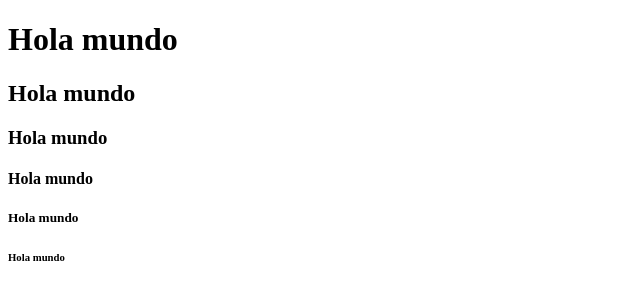
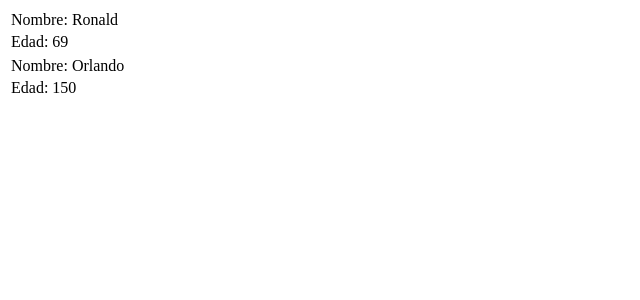
Before and after one commit to RazerRonald/Software2, a plain HTML site: page index.html in a window 1280 px wide. Shown: the whole page, without its empty margins (0-640 px from the left). Drawn offline with Linux system fonts and the light colour scheme.

Commit message:
Actualizacion de la pagina

```diff
--- a/index.html
+++ b/index.html
@@ -8,12 +8,26 @@
 </head>
 <body>
 
-    <h1>Hola mundo</h1>
-    <h2>Hola mundo</h2>
-    <h3>Hola mundo</h3>
-    <h4>Hola mundo</h4>
-    <h5>Hola mundo</h5>
-    <h6>Hola mundo</h6>
+<table>
+    <tr>
+        <td>Nombre: Ronald</td>
+    </tr>
+
+    <tr>
+        <td> Edad: 69 </td>
+    </tr>
+
+    <tr></tr>
+
+    <tr>
+        <td>Nombre: Orlando</td>
+    </tr>
+
+    <tr>
+        <td> Edad: 150 </td>
+    </tr>
+
+</table>
 
 </body>
 </html>
```
